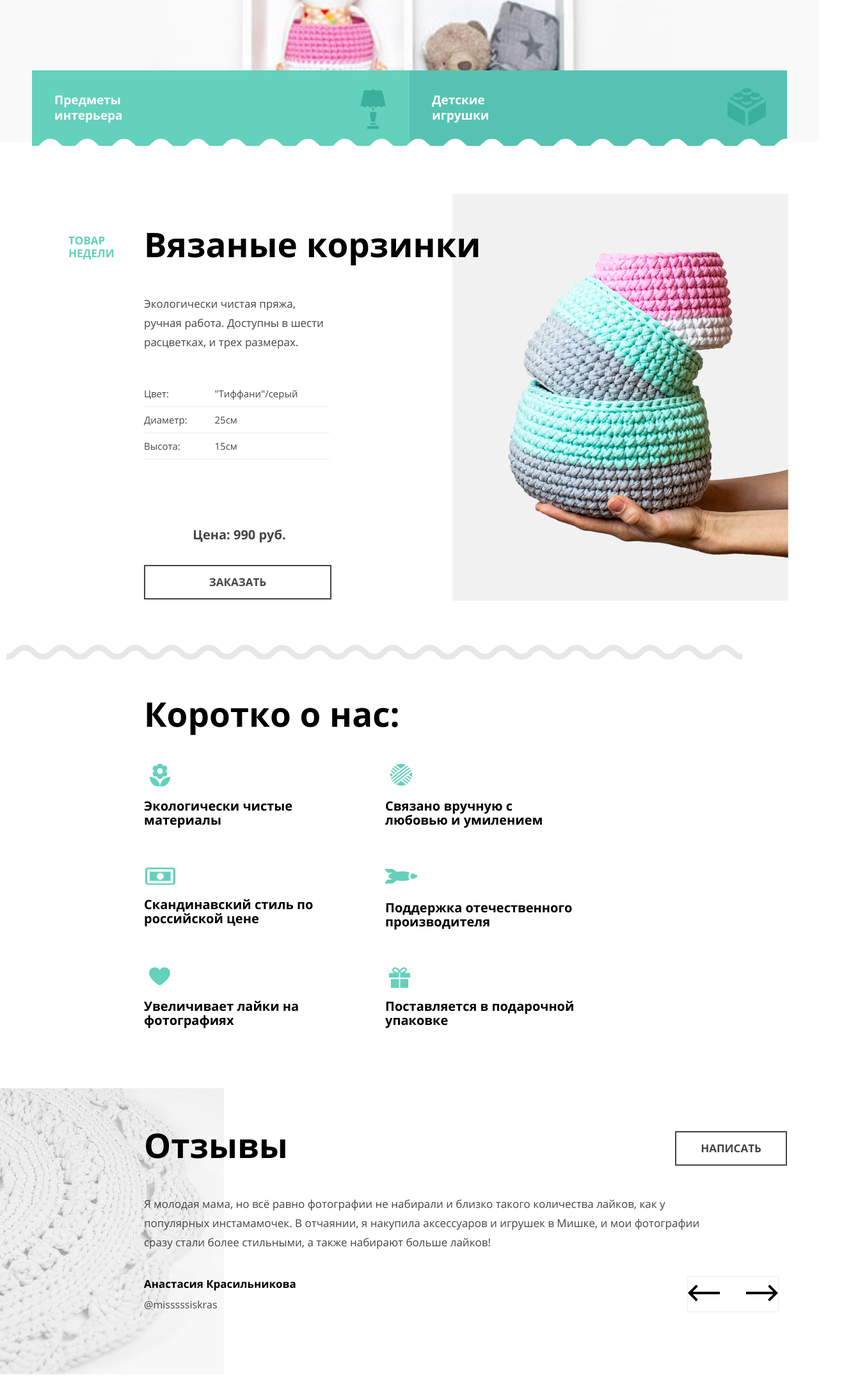
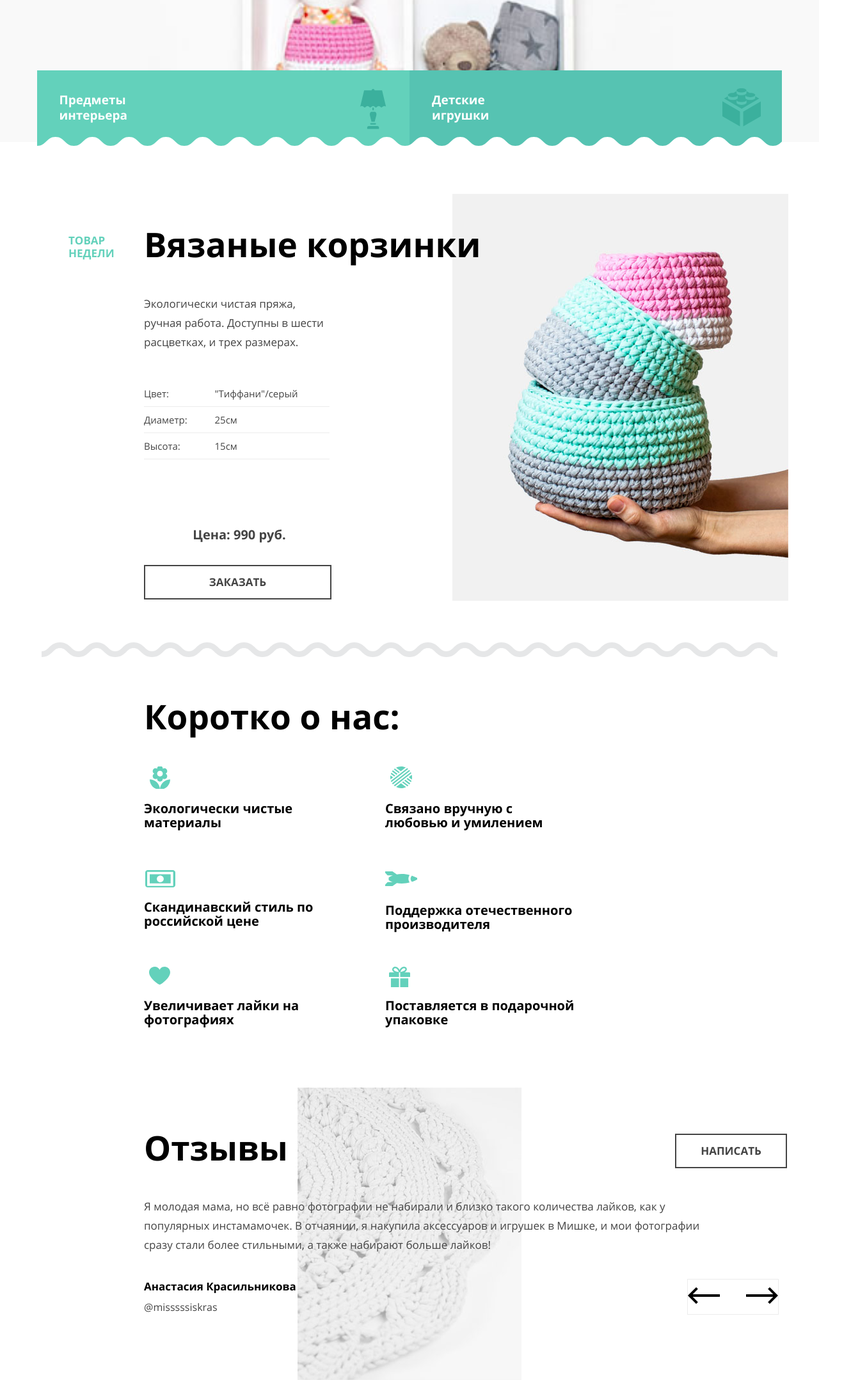
Before and after one commit to terrestrus/95848-mishka, a website: page index.html in a window 1280 px wide. Shown: the part 602-2759 px from the top of the page at 64% size, 1330 px wide, since content can reach past the window. Drawn offline with nearby package versions, Linux system fonts and the light colour scheme; files that its build step writes are made by us from their sources.

Commit message:
Поправил разметку декоративных элементов

```diff
--- a/sass/about-us.scss
+++ b/sass/about-us.scss
@@ -92,7 +92,7 @@
     flex-wrap: wrap;
     justify-content: space-between;
     max-width: 630px;
-    padding-top: 10px;
+    //padding-top: 10px;
   }
 
   .about-us__item {
@@ -116,11 +116,11 @@
   }
 
   .about-us__item--likes::before {
-    margin-top: 10px;
+    margin-top: 5px;
   }
 
   .about-us__item--packaging::before {
-    margin-top: 10px;
+    margin-top: 5px;
   }
 
   .about-us__item--manufacturer::before {
@@ -152,7 +152,7 @@
 @media (min-width: 1150px) {
   .about-us {
     padding-left: 225px;
-    padding-top: 75px;
+    padding-top: 25px;
     padding-bottom: 15px;
   }
 
--- a/sass/button.scss
+++ b/sass/button.scss
@@ -67,8 +67,8 @@
   }
 
   .contacts .button {
-    width: 230px;
-    margin-left: auto;
+    width: 225px;
+    margin-left: 220px;
     margin-right: auto;
     margin-bottom: 0;
   }
--- a/sass/cart-button.scss
+++ b/sass/cart-button.scss
@@ -16,7 +16,7 @@
 @media (min-width: 768px) {
   .main-nav__item .cart-button {
     display: inline-flex;
-    margin-right: -135px;
+    margin-right: -140px;
     padding-left: 30px;
     border-left: 1px solid $border-color;
   }
--- a/sass/contacts.scss
+++ b/sass/contacts.scss
@@ -60,12 +60,14 @@
   .contacts {
     flex-direction: row;
     flex-wrap: wrap;
-    padding: 0 50px;
+    padding: 0 50px 0;
     align-items: flex-start;
+    background: url("../img/bg-zigzag-line.svg") no-repeat;
+    background-position: top;
   }
 
   .contacts__wrapper {
-    padding-top: 85px;
+    padding-top: 40px;
     padding-bottom: 60px;
   }
 
@@ -85,8 +87,8 @@
     display: inline-flex;
     align-items: flex-start;
     margin-top: 0;
-    margin-bottom: 25px;
-    padding-left: 30px;
+    margin-bottom: 30px;
+    padding-left: 20px;
     max-width: 53%;
     font-family: $main-font;
     font-size: 17px;
@@ -113,7 +115,7 @@
 @media (min-width: 1150px) {
   .contacts {
     padding-left: 225px;
-    padding-top: 115px;
+    padding-top: 85px;
     box-sizing: border-box;
   }
 
@@ -131,7 +133,7 @@
     height: 83px;
     width: 50px;
     left: -110px;
-    top: 110px;
+    top: 70px;
     background: url("../img/icon-flag.svg") no-repeat;
   }
 
@@ -179,6 +181,7 @@
     height: 457px;
     margin-top: -230px;
     margin-right: 5px;
+    margin-left:auto;
     clear: right;
     // top: 0;
     // right: 50px;
--- a/sass/menu.scss
+++ b/sass/menu.scss
@@ -49,6 +49,7 @@ box-sizing: border-box;
     margin-top: -112px;
     margin-left: auto;
     margin-right: auto;
+    box-sizing: border-box;
   }
 
   .menu::after {
@@ -57,8 +58,8 @@ box-sizing: border-box;
     content: "";
     width: 100%;
     height: 15px;
-    top: 91%;
-    background: url("../img/bg-zigzag-fill.svg") ;
+    top: 88%;
+    background:  url("../img/bg-zigzag-fill.svg");
   }
 
   .menu__item {
@@ -84,8 +85,8 @@ box-sizing: border-box;
 
 @media (min-width: 1150px) {
   .menu {
-    width: 100%;
-    padding:  0 50px;
+    width: 91%;
+    //padding:  0 50px;
     max-height: 130px;
     margin-top: -112px;
   }
--- a/sass/product-card.scss
+++ b/sass/product-card.scss
@@ -63,6 +63,8 @@
     justify-content: flex-start;
     min-height: 640px;
     padding: 0 50px;
+    background: url("../img/bg-zigzag-line.svg") no-repeat ;
+    background-position: bottom;
   }
 
   .product-card__wrapper {
@@ -123,34 +125,36 @@
     top : 153px;
   }
 
-  .product-card::after {
-    position: absolute;
-    display: block;
-    content: "";
-    width: 100%;
-    height: 25px;
-    top: 96%;
-    left: 0;
-    background: url("../img/bg-zigzag-line.svg") no-repeat;
-  }
+  // .product-card::after {
+  //   position: absolute;
+  //   display: block;
+  //   content: "";
+  //   width: 100%;
+  //   height: 25px;
+  //   top: 96%;
+  //   left: 0;
+  //   background: url("../img/bg-zigzag-line.svg") no-repeat;
+  // }
 }
 
 @media (min-width: 1150px) {
   .product-card {
-    padding: 0 50px;
+    padding: 0 50px 50px;
+    background: url("../img/bg-zigzag-line.svg") no-repeat ;
+    background-position: bottom;
   }
 
-  .product-card::after {
-    position: absolute;
-    display: block;
-    content: "";
-    width: 100%;
-    height: 25px;
-    top: 780px;
-    left: 10px;
-    right: 0;
-    background: url("../img/bg-zigzag-line.svg") no-repeat;
-  }
+  // .product-card::after {
+  //   position: absolute;
+  //   display: block;
+  //   content: "";
+  //   width: 100%;
+  //   height: 25px;
+  //   top: 780px;
+  //   left: 0;
+  //   right: -20px;
+  //   background: url("../img/bg-zigzag-line.svg") no-repeat;
+  // }
   .product-card__wrapper {
     position: relative;
     max-width: 1050px;
--- a/sass/reviews.scss
+++ b/sass/reviews.scss
@@ -49,8 +49,9 @@
     position: relative;
     flex-direction: row;
     flex-wrap: wrap;
-    padding: 75px 50px 35px;
-    background: url("../img/review@1x.jpg") no-repeat 0;
+    padding: 75px 50px 75px;
+    background: url("../img/review@1x.jpg") no-repeat ;
+    background-position: top;
 
     @media (min-resolution: 144dpi), (min-resolution: 1.5dppx) {
       background: url("../img/review@2x.jpg") no-repeat 6%;
@@ -89,37 +90,39 @@
     margin-left: auto;
   }
 
-  .reviews::after {
-    position: absolute;
-    display: block;
-    content: "";
-    width: 100%;
-    height: 25px;
-    top: 520px;
-    left: 0;
-    background: url("../img/bg-zigzag-line.svg") no-repeat;
-  }
+  // .reviews::after {
+  //   position: absolute;
+  //   display: block;
+  //   content: "";
+  //   width: 100%;
+  //   height: 25px;
+  //   top: 520px;
+  //   left: 0;
+  //
+  // }
 }
 
 @media (min-width: 1150px) {
   .reviews {
-    padding-top: 60px;
+    padding-top: 65px;
     padding-left: 225px;
-    padding-bottom: 60px;
+    padding-bottom: 70px;
+    margin-bottom:60px;
+
   }
 
-  .reviews::after {
-    position: absolute;
-    display: block;
-    content: "";
-    width: 100%;
-    margin: 0;
-    height: 25px;
-    top: 520px;
-    left:10px;
-    right: 0;
-    background: url("../img/bg-zigzag-line.svg") no-repeat;
-  }
+  // .reviews::after {
+  //   position: absolute;
+  //   display: block;
+  //   content: "";
+  //   width: 100%;
+  //   margin: 0;
+  //   height: 25px;
+  //   top: 520px;
+  //   left:10px;
+  //   right: 0;
+  //   background: url("../img/bg-zigzag-line.svg") no-repeat;
+  // }
 
   .reviews__text {
     margin-top: 45px;
--- a/sass/title.scss
+++ b/sass/title.scss
@@ -86,7 +86,7 @@
   }
 
   .contacts .title {
-    margin-bottom: 36px;
+    margin-bottom: 35px;
     font-size: 43px;
     line-height: 50px;
     width: 100%;
@@ -98,7 +98,8 @@
       height: 83px;
       width: 50px;
       margin-left: auto;
-      margin-top: -70px;
+      margin-top: -65px;
+      margin-right: 30px;
       background: url("../img/icon-flag.svg") no-repeat;
   }
 
```
